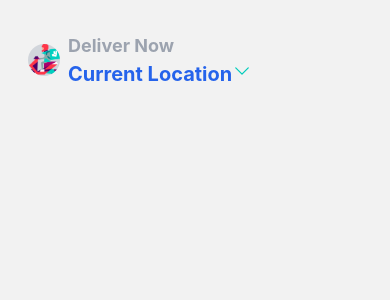
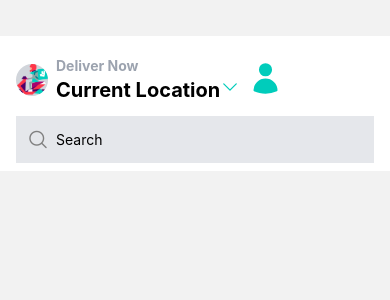
Before and after one commit to mikist23/Deliveroo-App, a React Native app in the folder deliveroo-clone/: screen /Home in a window 390 px wide. Shown: the top 300 px of the page. Built offline with nearby package versions, Linux system fonts and the light colour scheme.

Commit message:
Updated home screen

```diff
--- a/deliveroo-clone/screens/HomeScreen.js
+++ b/deliveroo-clone/screens/HomeScreen.js
@@ -1,9 +1,21 @@
 import React, { useLayoutEffect } from "react";
-import { Image, SafeAreaView, StyleSheet, Text, View } from "react-native";
+import {
+  Image,
+  SafeAreaView,
+  StyleSheet,
+  Text,
+  TextInput,
+  View,
+} from "react-native";
 import { SafeAreaProvider } from "react-native-safe-area-context";
 import { useNavigation } from "@react-navigation/native";
-import headerIMG from '../images/header.png'
-import { SparklesIcon, ChevronDownIcon } from "react-native-heroicons/solid";
+import headerIMG from "../images/header.png";
+import {
+  SparklesIcon,
+  ChevronDownIcon,
+  UserIcon,
+} from "react-native-heroicons/solid";
+import SearchIcon from "react-native-vector-icons/AntDesign";
 
 function HomeScreen() {
   const navigation = useNavigation();
@@ -16,29 +28,47 @@ function HomeScreen() {
 
   return (
     <SafeAreaProvider>
-      <SafeAreaView className="mt-5 p-3">
-        <Text className="text-blue-600 font-semibold text-lg">
+      <SafeAreaView className="mt-9 pt-5 bg-white">
 
           {/**Header */}
-
-          <View className="flex flex-row items-center mx-4 space-x-2">
+          <View className="flex flex-row items-center justify-between mx-4 space-x-2">
+            <View className="flex flex-row items-center space-x-2">
               <Image
                 source={headerIMG}
                 className="h-7 w-7 bg-gray-300 rounded-full p-4"
               />
-
-            <View >
-              <Text className="font-bold text-gray-400 textsm">
+              <View className="flex-1">
+                <Text className="font-bold text-gray-400 text-sm">
                   Deliver Now
                 </Text>
                 <Text className="font-bold text-xl items-center">
                   Current Location
-                <ChevronDownIcon  size={20} color={"#00CCBB"} />
+                  <ChevronDownIcon size={20} color={"#00CCBB"} />
                 </Text>
               </View>
+              <Text>
+              <UserIcon size={35} color={"#00CCBB"} />
+            </Text>
             </View>
 
-        </Text>
+          </View>
+
+          {/**Search */}
+          <View className="flex-row items-center space-x-2 pb-2 mx-4 mt-3">
+            <View className="flex-row flex-1 space-x-2 bg-gray-200 p-3">
+              <SearchIcon
+                name="search1"
+                size={20}
+                color="gray"
+              />
+              <TextInput
+                placeholder="Search "
+                keyboardType="default"
+              />
+            </View>
+
+          </View>
+
       </SafeAreaView>
     </SafeAreaProvider>
   );
```
Also changed, not shown: deliveroo-clone/package.json (+4 -3 lines), 1 other file (tests, documents, lock files or other folders). Lines whose indentation alone changed are shown as unchanged.
